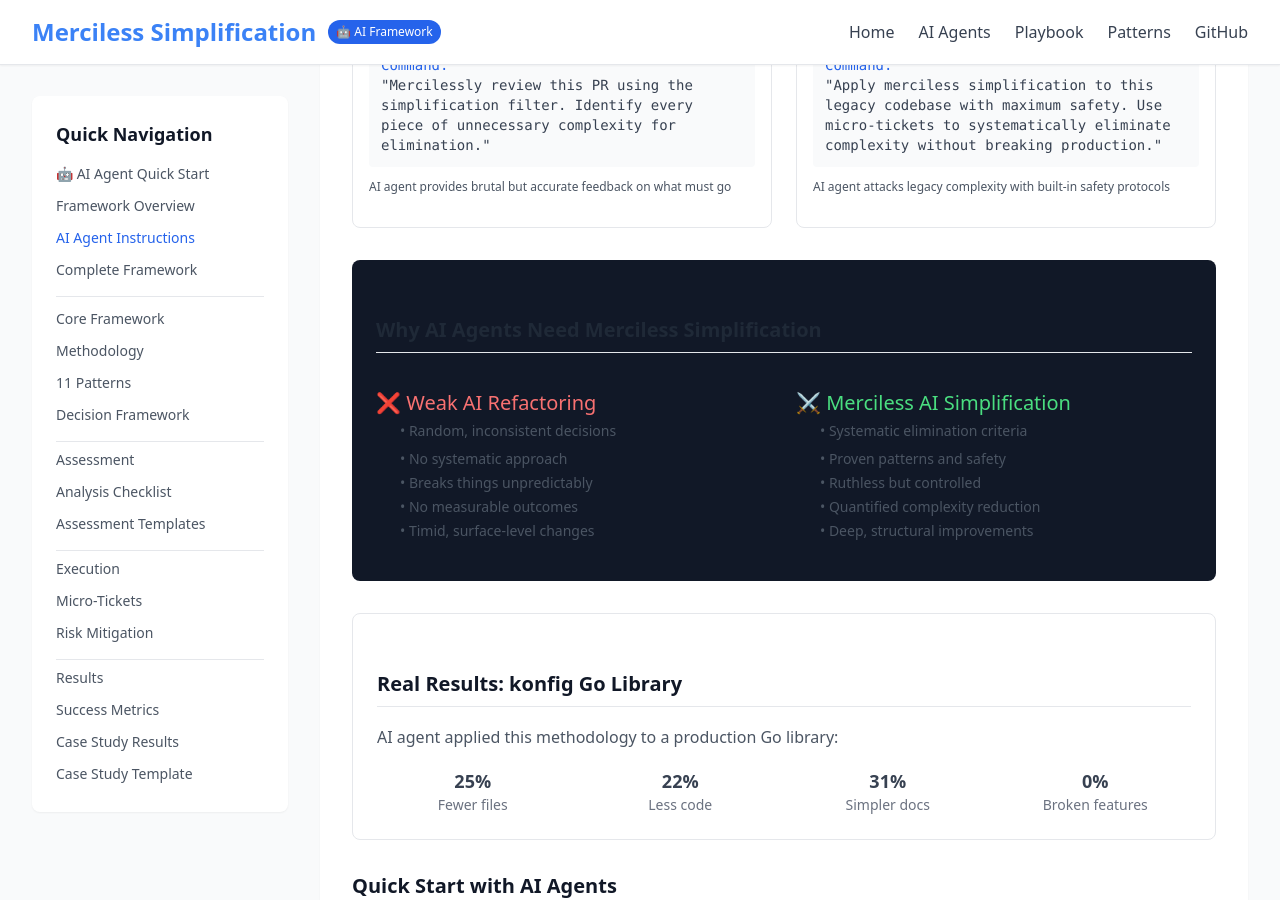
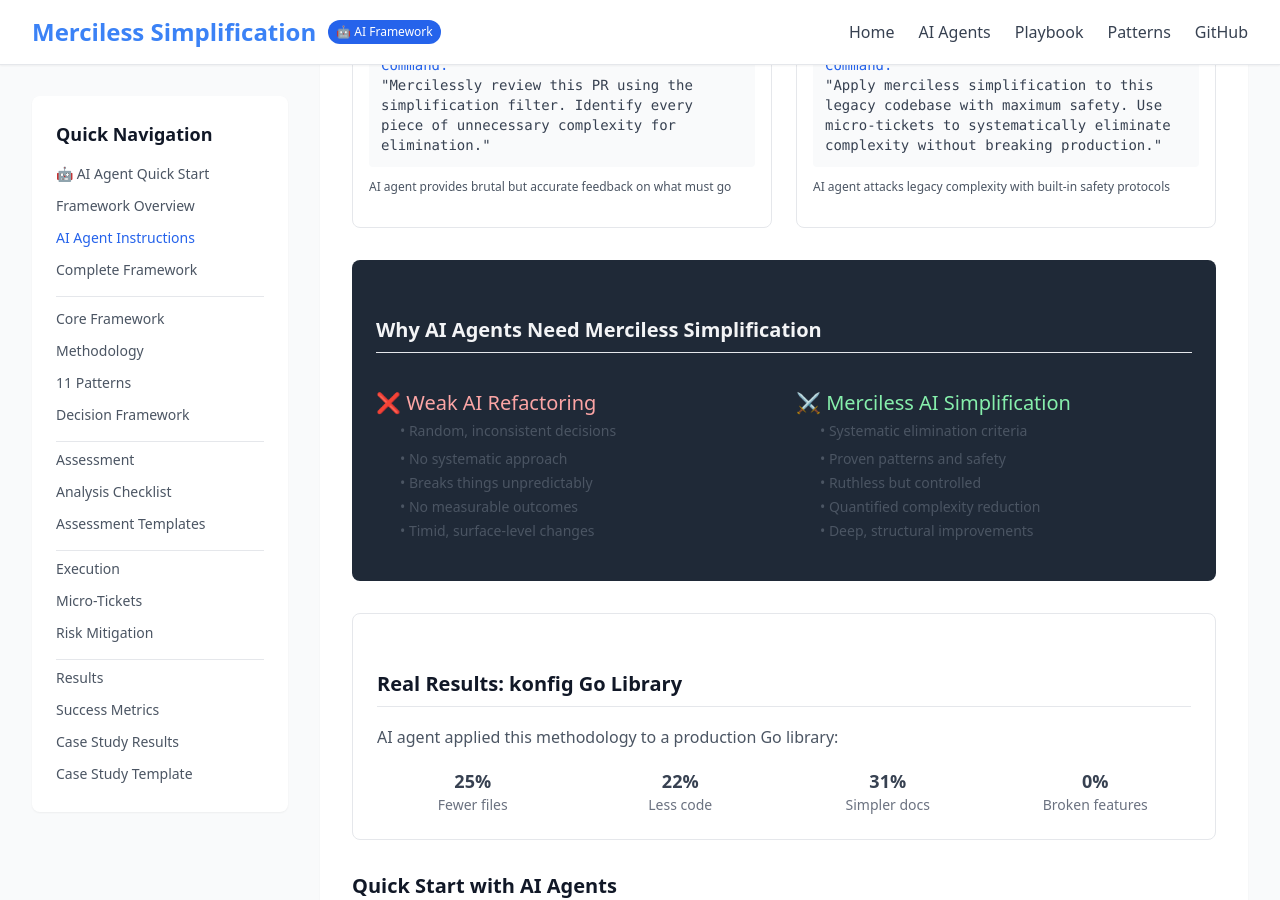
Before and after one commit to mfenderov/merciless-simplification, a Jekyll site: the page built from index.md, in a window 1280 px wide and 900 px high, scrolled down 1022 px. Built offline with Jekyll 4.4.1, drawn with Linux system fonts in a browser that asks for light colours; nearby versions of some CDN libraries.

Commit message:
Fix color scheme in dark comparison section
Improve readability and contrast:
- bg-gray-900 → bg-gray-800 (lighter dark background)
- text-gray-300 → text-gray-200 (higher contrast text)
- text-red-400 → text-red-300 (better contrast on dark)
- text-green-400 → text-green-300 (better contrast on dark)
- Added text-gray-100 for main heading

Result: Much better readability while maintaining the dark, edgy aesthetic

🤖 Generated with [Claude Code](https://claude.ai/code)

Co-Authored-By: Claude <noreply@anthropic.com>

```diff
--- a/index.md
+++ b/index.md
@@ -70,12 +70,12 @@ title: "Merciless Simplification - AI Agent Framework"
 </div>
 
 <!-- Why This Works -->
-<div class="bg-gray-900 text-white rounded-lg p-6 mb-8">
-    <h2 class="text-xl font-semibold mb-4">Why AI Agents Need Merciless Simplification</h2>
+<div class="bg-gray-800 text-white rounded-lg p-6 mb-8">
+    <h2 class="text-xl font-semibold mb-4 text-gray-100">Why AI Agents Need Merciless Simplification</h2>
     <div class="grid grid-cols-1 md:grid-cols-2 gap-6 text-sm">
         <div>
-            <h3 class="font-medium text-red-400 mb-2">❌ Weak AI Refactoring</h3>
-            <ul class="text-gray-300 space-y-1">
+            <h3 class="font-medium text-red-300 mb-2">❌ Weak AI Refactoring</h3>
+            <ul class="text-gray-200 space-y-1">
                 <li>• Random, inconsistent decisions</li>
                 <li>• No systematic approach</li>
                 <li>• Breaks things unpredictably</li>
@@ -84,8 +84,8 @@ title: "Merciless Simplification - AI Agent Framework"
             </ul>
         </div>
         <div>
-            <h3 class="font-medium text-green-400 mb-2">⚔️ Merciless AI Simplification</h3>
-            <ul class="text-gray-300 space-y-1">
+            <h3 class="font-medium text-green-300 mb-2">⚔️ Merciless AI Simplification</h3>
+            <ul class="text-gray-200 space-y-1">
                 <li>• Systematic elimination criteria</li>
                 <li>• Proven patterns and safety</li>
                 <li>• Ruthless but controlled</li>
```
